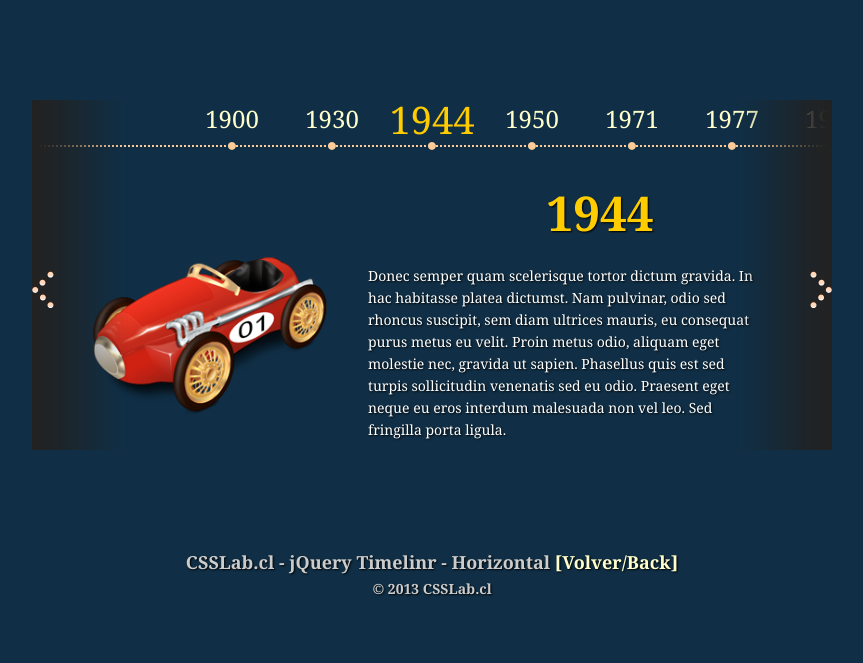
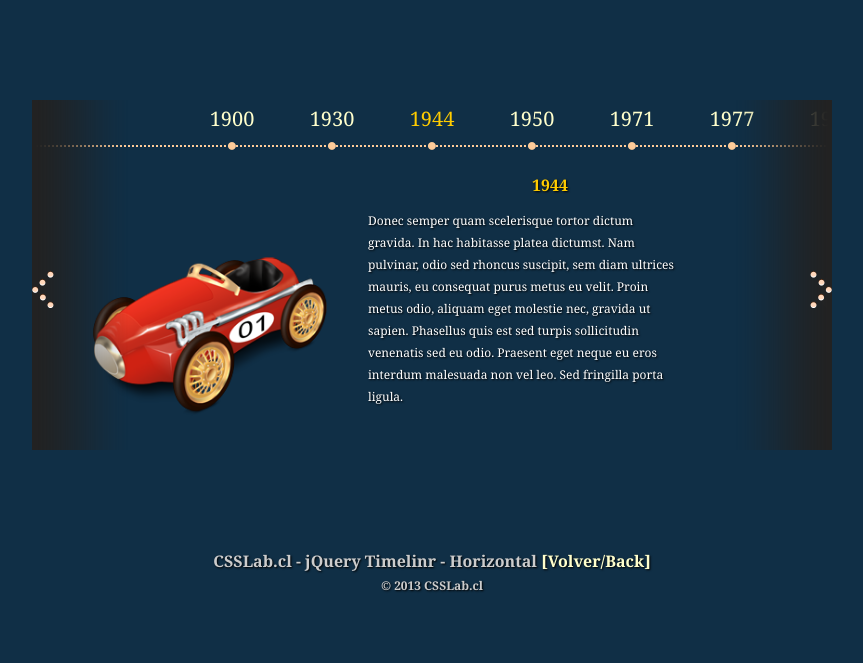
Before and after one commit to Gerarddavila/timelinecultura, a plain HTML site: page autoplay.html in a window 1280 px wide. Shown: the whole page, without its empty margins (208-1071 px from the left). Drawn offline with nearby package versions, Linux system fonts and the light colour scheme.

Commit message:
Modificaciones del tamaño de fuente del  CSS vertical y tamaño de la letra del CSS horizontal

```diff
--- a/css/style.css
+++ b/css/style.css
@@ -31,10 +31,10 @@ h1,h2,h4,h5,h6 {
 	margin-bottom: 5px;
 }
 	h1 {
-		font-size: 18px;
+		font-size: 16px;
 	}
 	h2 {
-		font-size: 14px;
+		font-size: 12px;
 	}
 .sociales {
 	text-align: center;
@@ -59,7 +59,7 @@ h1,h2,h4,h5,h6 {
 				float: left;
 				width: 100px;
 				height: 50px;
-				font-size: 24px;
+				font-size: 20px;
 				text-align: center;
 				background: url('../images/biggerdot.png') center bottom no-repeat;
 			}
@@ -68,16 +68,16 @@ h1,h2,h4,h5,h6 {
 					padding-bottom: 10px;
 				}
 				#dates .selected {
-			        font-size: 38px;
+			        font-size: 20px;
 				}
 
 		#issues {
-			width: 800px;
+			width: 700px;
 			height: 500px;
 			overflow: hidden;
 		}
 			#issues li {
-				width: 800px;
+				width: 700px;
 				height: 500px;
 				list-style: none;
 				float: left;
@@ -109,13 +109,13 @@ h1,h2,h4,h5,h6 {
 				}
 				#issues li h1 {
 					color: #ffcc00;
-					font-size: 48px;
-					margin: 20px 0;
+					font-size:16px;
+					margin:14px 0;
 					text-shadow: #000 1px 1px 2px;
 				}
 				#issues li p {
-					font-size: 14px;
-					margin-right: 70px;
+					font-size: 12px;
+					margin-right: 50px;
 					font-weight: normal;
 					line-height: 22px;
 					text-shadow: #000 1px 1px 2px;
--- a/css/style_v.css
+++ b/css/style_v.css
@@ -110,7 +110,7 @@ h1,h2,h4,h5,h6 {
 				}
 				#issues li h1 {
 					color: #ffcc00;
-					font-size: 48px;
+					font-size: 15px;
 					text-align: center;
 					text-shadow: #000 1px 1px 2px;
 				}
```
